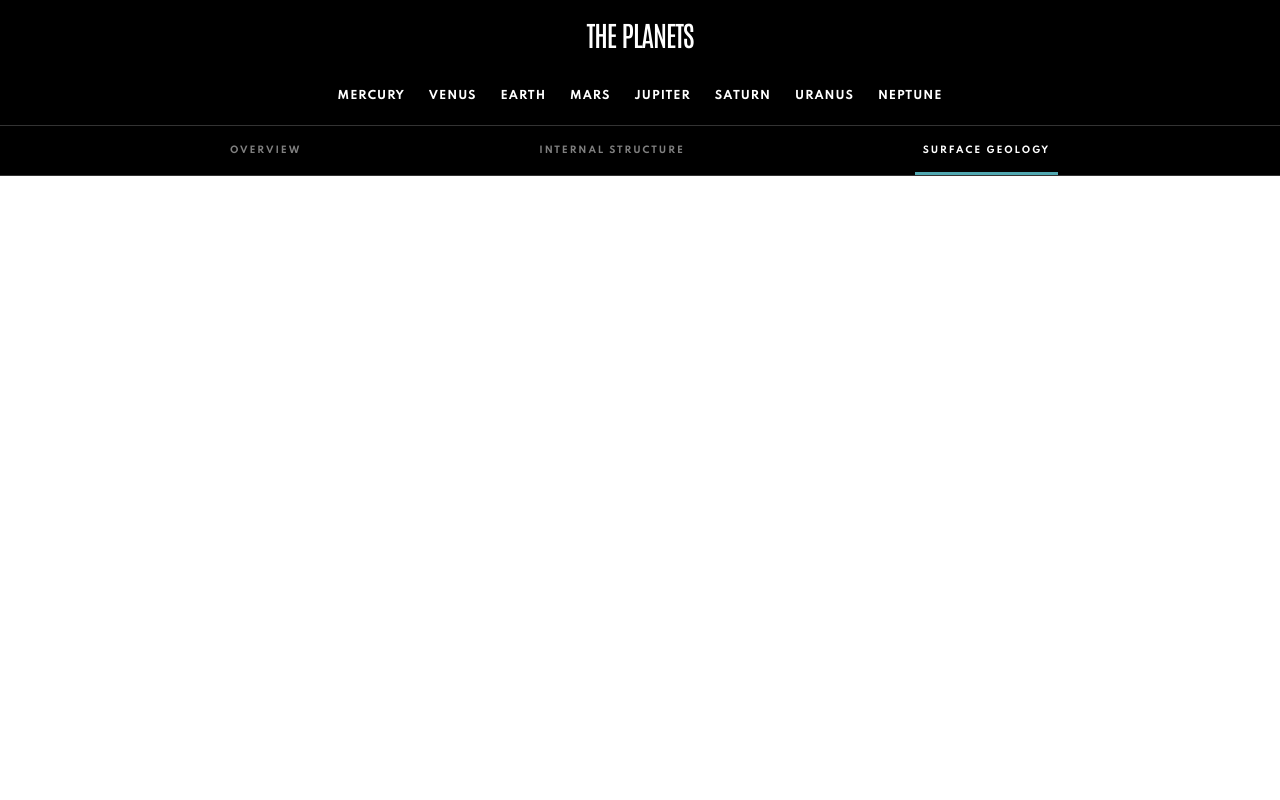
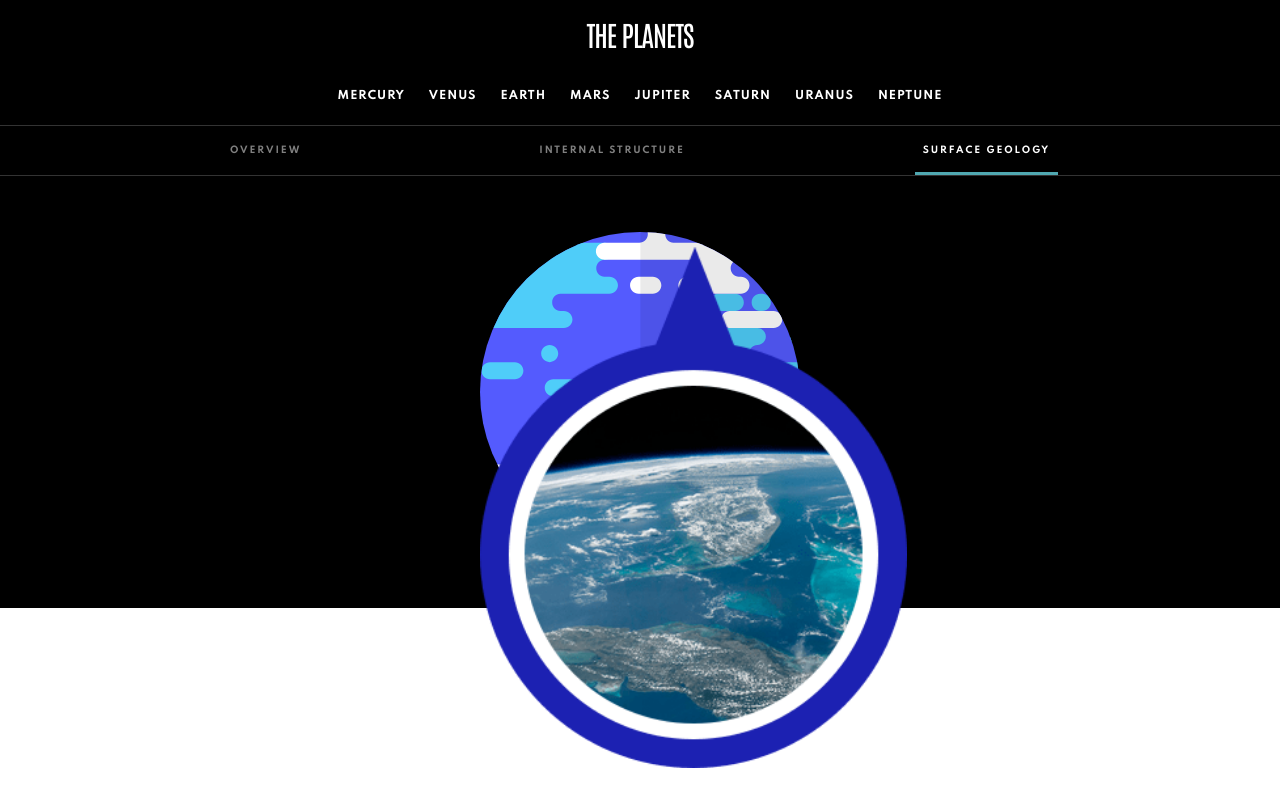
Before and after one commit to anet-eny/planets-fact-site, a React (Vite) app: page / in a window 1280 px wide. Both pictures are taken after a click on the button "SURFACE GEOLOGY". Built offline with nearby package versions, Linux system fonts and the light colour scheme.

Commit message:
feat: create structure of PlanetImage and draft initial styles

```diff
--- a/src/App.jsx
+++ b/src/App.jsx
@@ -1,6 +1,7 @@
 import { useState } from "react";
 import Header from "./components/Header";
 import TabButtons from "./components/TabButtons";
+import PlanetImage from "./components/PlanetImage";
 import planetsData from "./data/planetsData";
 
 function App() {
@@ -26,7 +27,10 @@ function App() {
         selectedPlanet={selectedPlanet}
         onPlanetChange={handlePlanetChange}
       />
-      <TabButtons activeTab={activeTab} onTabChange={handleTabChange} />
+      <div className="flex flex-col">
+        <TabButtons activeTab={activeTab} onTabChange={handleTabChange} />
+        <PlanetImage selectedPlanet={selectedPlanet} activeTab={activeTab} />
+      </div>
     </div>
   );
 }
--- a/src/components/PlanetImage.jsx
+++ b/src/components/PlanetImage.jsx
@@ -1 +1,26 @@
 import { planetImages } from "../utils/images";
+
+export default function PlanetImage({ selectedPlanet, activeTab }) {
+  const images = planetImages[selectedPlanet.toLowerCase()];
+
+  const imageMap = {
+    overview: images.planet,
+    structure: images.internal,
+    geology: images.planet,
+  };
+
+  const mainImage = imageMap[activeTab] || images.planet;
+
+  return (
+    <div className="mx-auto p-14">
+      <img src={mainImage} alt={selectedPlanet} className="w-full max-w-xs" />
+      {activeTab === "geology" && (
+        <img
+          src={images.geology}
+          alt={`${selectedPlanet} surface geology`}
+          className="absolute bottom-8 w-1/3"
+        />
+      )}
+    </div>
+  );
+}
```
